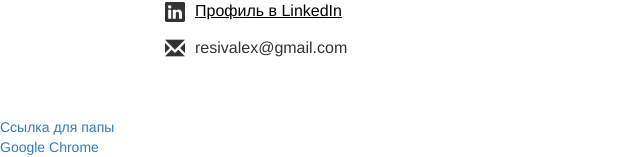
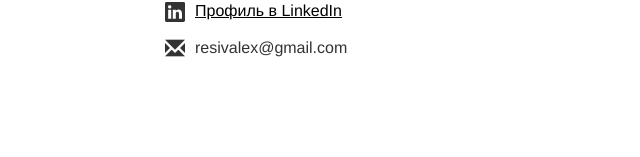
Before and after one commit to resivalex/django-blog, a Django app: page / in a window 1280 px wide. Shown: the part 3873-4030 px from the top of the page, without its empty margins (0-640 px from the left). After the commit the page ends 3930 px from the top, so only its background shows below. Run offline with Django 3.2, Linux system fonts and the light colour scheme; some libraries are stand-ins or nearby versions.

Commit message:
Remove links

```diff
--- a/app/templates/app/resume-russian.html
+++ b/app/templates/app/resume-russian.html
@@ -12,7 +12,5 @@
 </head>
 <body>
     {{ html|safe }}
-    <a href="https://meet.google.com/rss-wzad-rhf">Ссылка для папы</a>
-    <br><a target="_blank" href="https://www.google.com/chrome/">Google Chrome</a>
 </body>
 </html>
```
